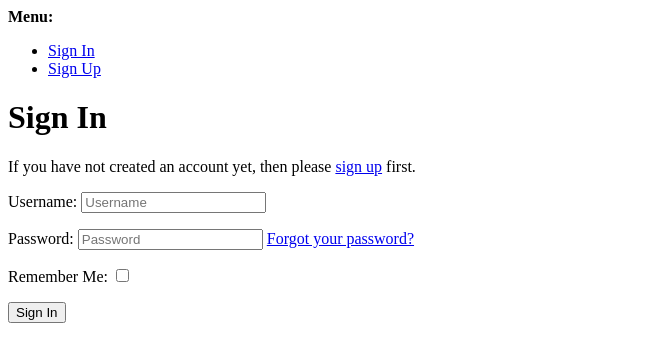
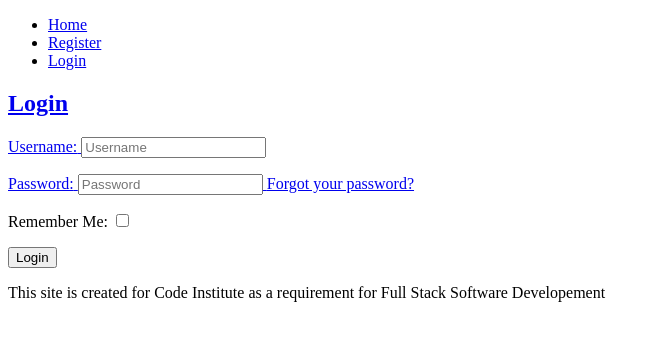
Before and after one commit to hpcoloma/Tech-Tackles-PP4, a Django app: page /accounts/login/ in a window 1280 px wide. Shown: the top 362 px of the page, without its empty margins (0-661 px from the left). Run offline with Django 4.2, Linux system fonts and the light colour scheme.

Commit message:
Add ticket and comment forms, login template, move register template from suport to templates/account directory

```diff
--- a/support/urls.py
+++ b/support/urls.py
@@ -4,5 +4,6 @@ from django.urls import path
 
 urlpatterns = [
     path('', views.TicketList.as_view(), name='home'),
-    path('register/', views.register, name='register')
+    path('register/', views.register, name='register'),
+    path('login/', views.login_view, name='login'),
 ]
--- /dev/null
+++ b/templates/account/login.html
@@ -0,0 +1,9 @@
+{% extends "base.html" %}
+{% block content %}
+<h2>Login</h2>
+<form method="post" action="{% url 'account_login' %}">
+    {% csrf_token %}
+    {{ form.as_p }}
+    <button type="submit">Login</button>
+</form>
+{% endblock %}
--- a/templates/base.html
+++ b/templates/base.html
@@ -13,6 +13,7 @@
             <ul>
                 <li><a href="{% url 'home' %}">Home</li>
                 <li><a href="{% url 'register' %}">Register</li>
+                <li><a href="{% url 'login' %}">Login</li>
 
             </ul>
         </nav>
```
Also changed, not shown: support/views.py (+16 -1 lines), templates/account/register.html (renamed from support/templates/support/register.html).
